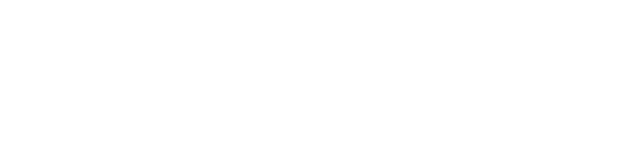
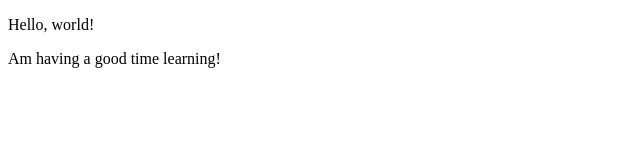
Before and after one commit to Ndundiro/what-I-will-learn-prep, a plain HTML site: page my-first-webpage.html in a window 1280 px wide. Shown: the whole page, without its empty margins (0-640 px from the left). Drawn offline with Linux system fonts and the light colour scheme.

Commit message:
Added the <p> tags

```diff
--- a/my-first-webpage.html
+++ b/my-first-webpage.html
@@ -1,8 +1,11 @@
 <!DOCTYPE html>
 <html>
     <head>
-        <title>My first practise in Prep</title>
+        <title>Prep day one</title>
     </head>
-    <body></body>
+    <body>
+       <p>Hello, world!</p>
+        <p>Am having a good time learning!</p>
 
+    </body>
 </html>
```
